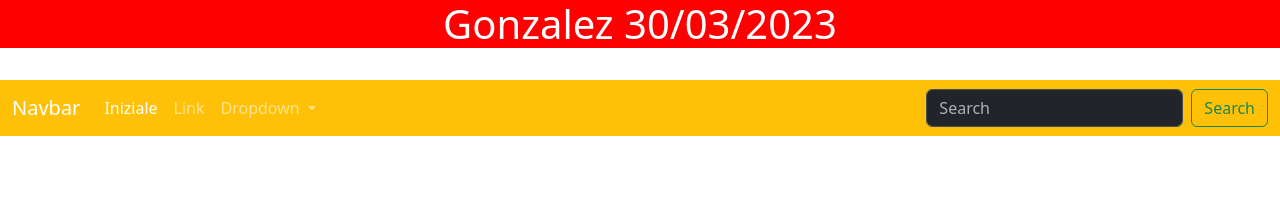
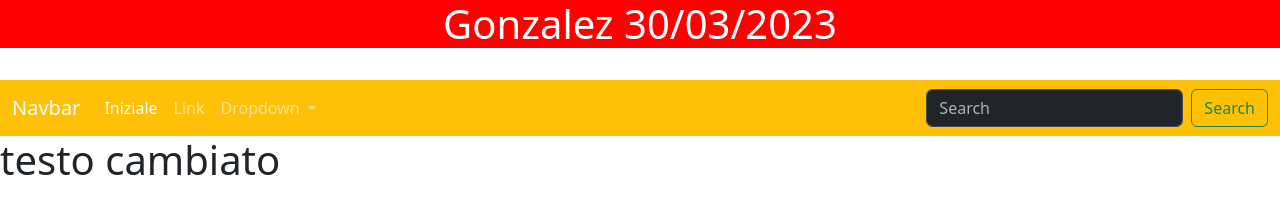
Before and after one commit to Gonz41/Compito-1, a plain HTML site: page index.html in a window 1280 px wide. Drawn offline with nearby package versions, Linux system fonts and the light colour scheme.

Commit message:
aggiunto testo cambiato

```diff
--- a/index.html
+++ b/index.html
@@ -45,6 +45,7 @@
         </div>
       </nav>
 
+      <h1>testo cambiato</h1>
 
     <script src="https://cdn.jsdelivr.net/npm/bootstrap@5.3.0-alpha2/dist/js/bootstrap.bundle.min.js" integrity="sha384-qKXV1j0HvMUeCBQ+QVp7JcfGl760yU08IQ+GpUo5hlbpg51QRiuqHAJz8+BrxE/N" crossorigin="anonymous"></script>
 </body>
```
